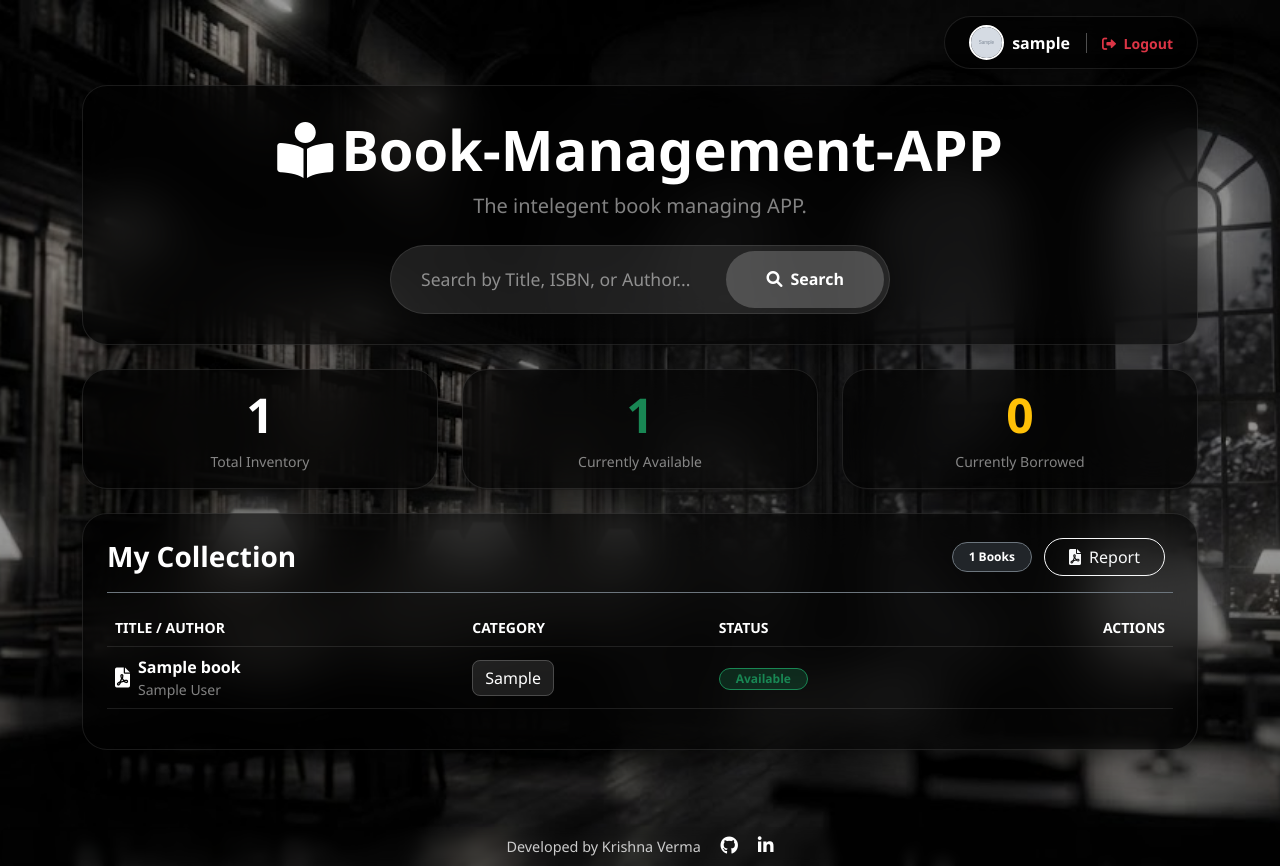
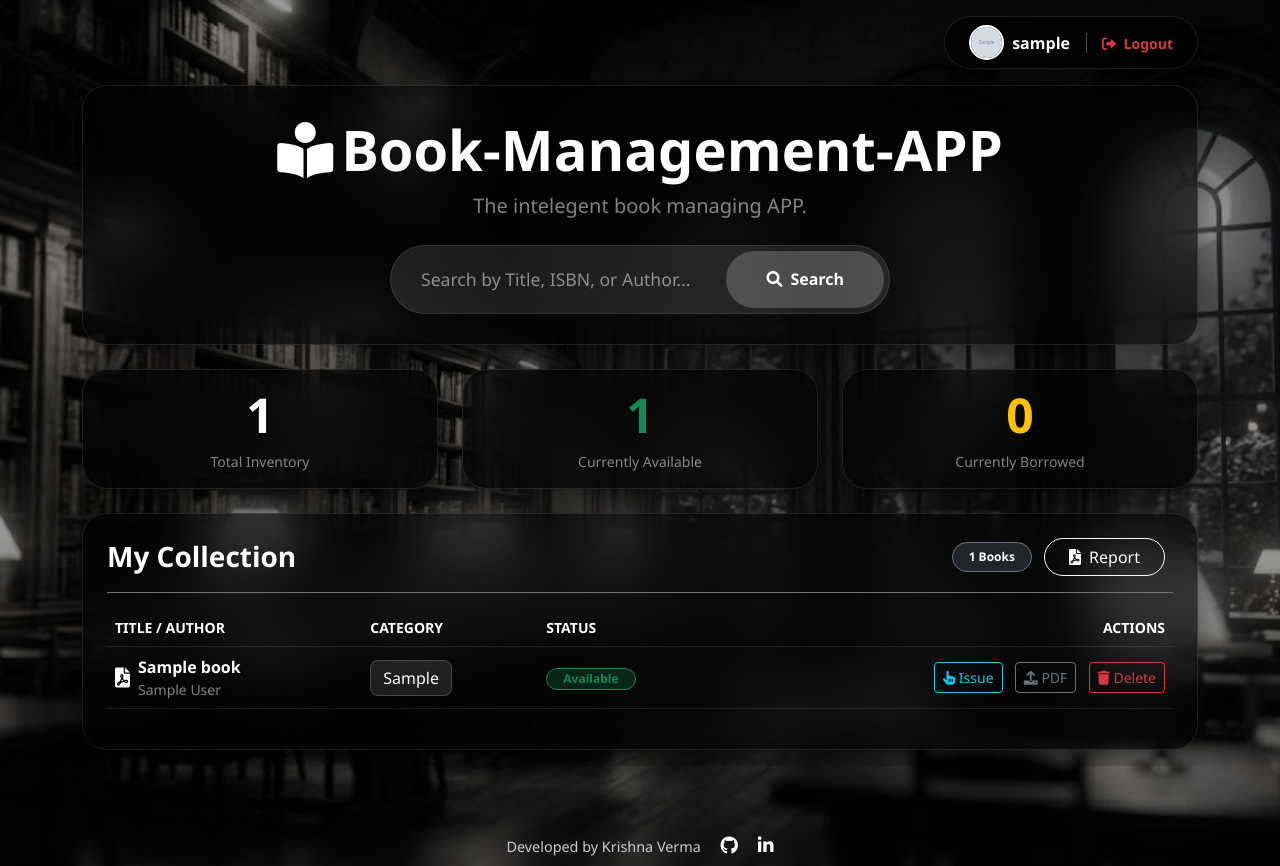
Before and after one commit to krissshnaverrrma/Book-Management-APP, a Flask app: page / in a window 1280 px wide. Run offline with Flask 3, Linux system fonts and the light colour scheme; a user stored in the database is signed in; tables that the repository leaves empty hold one stand-in row (values such as "Sample post"); grey boxes marked "Sample" are stand-in pictures.

Commit message:
Refine the Styles

```diff
--- a/static/css/style.css
+++ b/static/css/style.css
@@ -21,6 +21,41 @@ body {
     min-height: 100vh;
     font-family: 'Segoe UI', Tahoma, Geneva, Verdana, sans-serif;
     overflow-y: hidden;
+}
+
+.main-content-scroll {
+    width: 100vw;
+    max-height: calc(100vh - 100px);
+    overflow-y: auto !important;
+    overflow-x: hidden;
+    padding: 0;
+    margin: 0;
+}
+
+.main-content-scroll::-webkit-scrollbar,
+.table-responsive::-webkit-scrollbar {
+    width: 8px;
+    height: 8px;
+    background: transparent;
+}
+
+
+.main-content-scroll::-webkit-scrollbar-thumb,
+.table-responsive::-webkit-scrollbar-thumb {
+    background: rgba(255, 255, 255, 0.15);
+    border-radius: 10px;
+    border: 2px solid transparent;
+    background-clip: padding-box;
+}
+
+.main-content-scroll::-webkit-scrollbar-thumb:hover,
+.table-responsive::-webkit-scrollbar-thumb:hover {
+    background: rgba(255, 255, 255, 0.3);
+}
+
+.main-content-scroll::-webkit-scrollbar-track,
+.table-responsive::-webkit-scrollbar-track {
+    background: transparent;
 }
 
 .glass-card {
@@ -116,7 +151,7 @@ body {
 }
 
 .search-results-scroll {
-    max-height: 40vh;
+    max-height: 450px;
     overflow-y: auto;
     padding-bottom: 15px;
     padding-right: 10px;
--- a/templates/dashboard.html
+++ b/templates/dashboard.html
@@ -13,6 +13,8 @@
 
 <body style="overflow-y: hidden;">
     <img src="{{ url_for('static', filename='images/website-background.png') }}" class="site-background">
+
+    <div class="main-content-scroll">
 
         <div class="container pt-3 pb-3">
 
@@ -35,14 +37,15 @@
                     <div class="glass-card d-inline-flex align-items-center px-4 py-2"
                         style="border-radius: 50px; transition: transform 0.2s;">
                         {% if current_user.profile_pic %}
-                    <img src="{{ url_for('static', filename='profiles/' + current_user.profile_pic) }}" alt="Profile"
-                        class="rounded-circle me-2"
+                        <img src="{{ url_for('static', filename='profiles/' + current_user.profile_pic) }}"
+                            alt="Profile" class="rounded-circle me-2"
                             style="width: 35px; height: 35px; object-fit: cover; border: 2px solid white;">
                         {% else %}
                         <i class="fas fa-user-circle fa-2x text-white me-2"></i>
                         {% endif %}
                         <span class="text-white fw-bold me-3">{{ current_user.username }}</span>
-                    <div style="width: 1px; height: 20px; background: rgba(255,255,255,0.3); margin-right: 15px;"></div>
+                        <div style="width: 1px; height: 20px; background: rgba(255,255,255,0.3); margin-right: 15px;">
+                        </div>
                         <object><a href="/logout" class="text-danger text-decoration-none fw-bold small">
                                 <i class="fas fa-sign-out-alt me-1"></i> Logout
                             </a></object>
@@ -87,10 +90,10 @@
                 </div>
             </div>
 
-        <div id="resultsArea" class="mb-4" style="display: none;">
+            <div id="resultsArea" style="display: none;">
                 <h4 class="mb-3 text-white">Search Results</h4>
 
-            <div class="search-results-scroll">
+                <div class="search-results-scroll mb-4">
                     <div class="row" id="resultsGrid">
                     </div>
                 </div>
@@ -126,8 +129,8 @@
                                 <td>
                                     <div class="d-flex align-items-center">
                                         {% if book.pdf_file %}
-                                    <a href="{{ url_for('static', filename='pdfs/' + book.pdf_file) }}" target="_blank"
-                                        class="text-white me-2" title="View PDF">
+                                        <a href="{{ url_for('static', filename='pdfs/' + book.pdf_file) }}"
+                                            target="_blank" class="text-white me-2" title="View PDF">
                                             <i class="fas fa-file-pdf fa-lg"></i>
                                         </a>
                                         {% else %}
@@ -150,11 +153,65 @@
                                     {% endif %}
                                 </td>
                                 <td class="text-end">
+                                    {% if book.status == 'Available' %}
+                                    <a href="{{ url_for('issue_book', id=book.id) }}"
+                                        class="btn btn-sm btn-outline-info me-2">
+                                        <i class="fas fa-hand-pointer"></i> Issue
+                                    </a>
+                                    {% else %}
+                                    <a href="{{ url_for('return_book', id=book.id) }}"
+                                        class="btn btn-sm btn-outline-success me-2">
+                                        <i class="fas fa-undo"></i> Return
+                                    </a>
+                                    {% endif %}
+                                    <button type="button" class="btn btn-sm btn-outline-secondary me-2"
+                                        data-bs-toggle="modal" data-bs-target="#uploadPdfModal{{ book.id }}">
+                                        <i class="fas fa-upload"></i> PDF
+                                    </button>
+                                    <a href="{{ url_for('delete_book', id=book.id) }}"
+                                        class="btn btn-sm btn-outline-danger"
+                                        onclick="return confirm('Are you sure you want to delete this book?');">
+                                        <i class="fas fa-trash"></i> Delete
+                                    </a>
+
+                                    <div class="modal fade" id="uploadPdfModal{{ book.id }}" tabindex="-1"
+                                        aria-labelledby="uploadPdfModalLabel{{ book.id }}" aria-hidden="true">
+                                        <div class="modal-dialog modal-dialog-centered">
+                                            <div class="modal-content glass-card">
+                                                <div class="modal-header border-bottom border-secondary">
+                                                    <h5 class="modal-title text-white"
+                                                        id="uploadPdfModalLabel{{ book.id }}">Upload PDF for "{{
+                                                        book.title }}"</h5>
+                                                    <button type="button" class="btn-close btn-close-white"
+                                                        data-bs-dismiss="modal" aria-label="Close"></button>
+                                                </div>
+                                                <form action="{{ url_for('upload_pdf', book_id=book.id) }}"
+                                                    method="post" enctype="multipart/form-data">
+                                                    <div class="modal-body text-start">
+                                                        <div class="mb-3">
+                                                            <label for="pdfFile{{ book.id }}"
+                                                                class="form-label text-white-50">Choose PDF file</label>
+                                                            <input
+                                                                class="form-control form-control-sm bg-dark text-white border-secondary"
+                                                                type="file" id="pdfFile{{ book.id }}" name="file"
+                                                                accept=".pdf" required>
+                                                        </div>
+                                                    </div>
+                                                    <div class="modal-footer border-top border-secondary">
+                                                        <button type="button" class="btn btn-secondary"
+                                                            data-bs-dismiss="modal">Close</button>
+                                                        <button type="submit" class="btn btn-primary">Upload</button>
+                                                    </div>
+                                                </form>
+                                            </div>
+                                        </div>
+                                    </div>
                                 </td>
                             </tr>
                             {% endfor %}
                         </tbody>
                     </table>
+                </div>
             </div>
         </div>
     </div>
@@ -172,6 +229,7 @@
             </a>
         </div>
     </footer>
+
 </body>
 
 </html>
```
Lines whose indentation alone changed are shown as unchanged.
